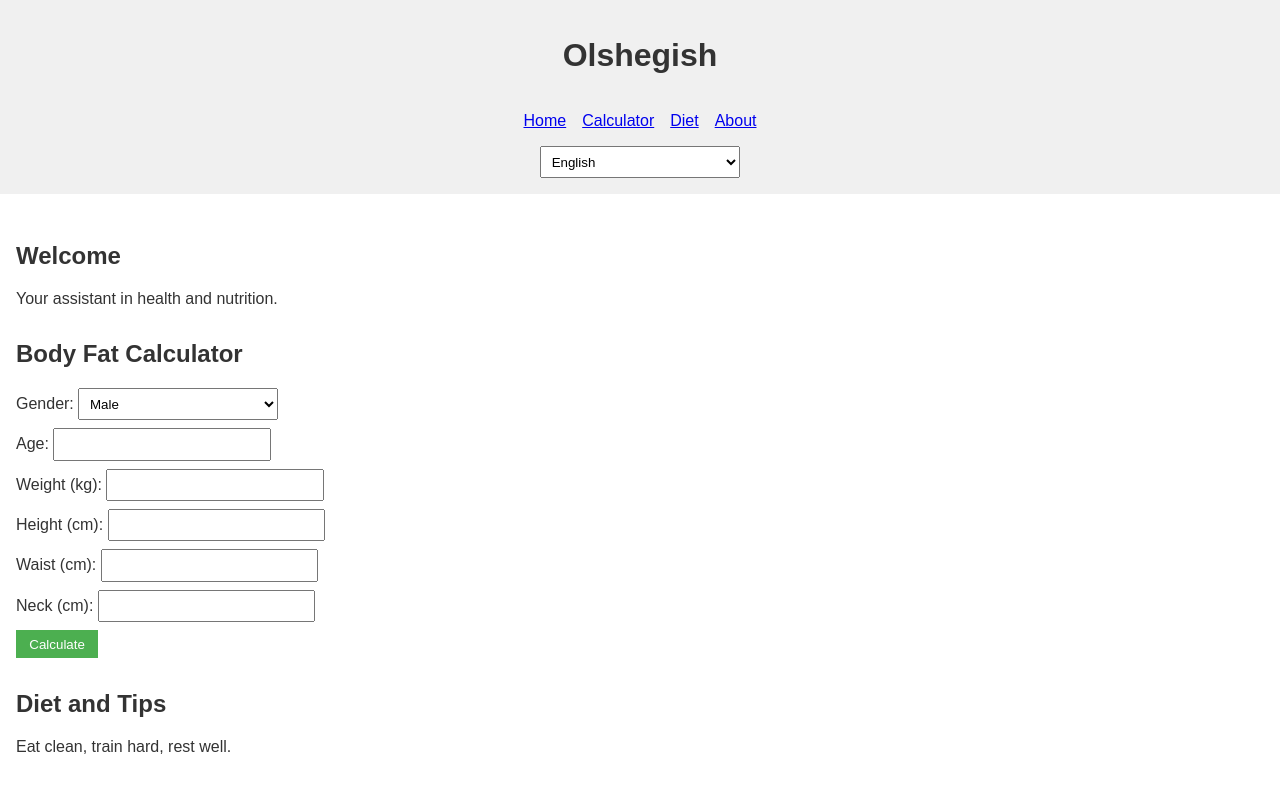
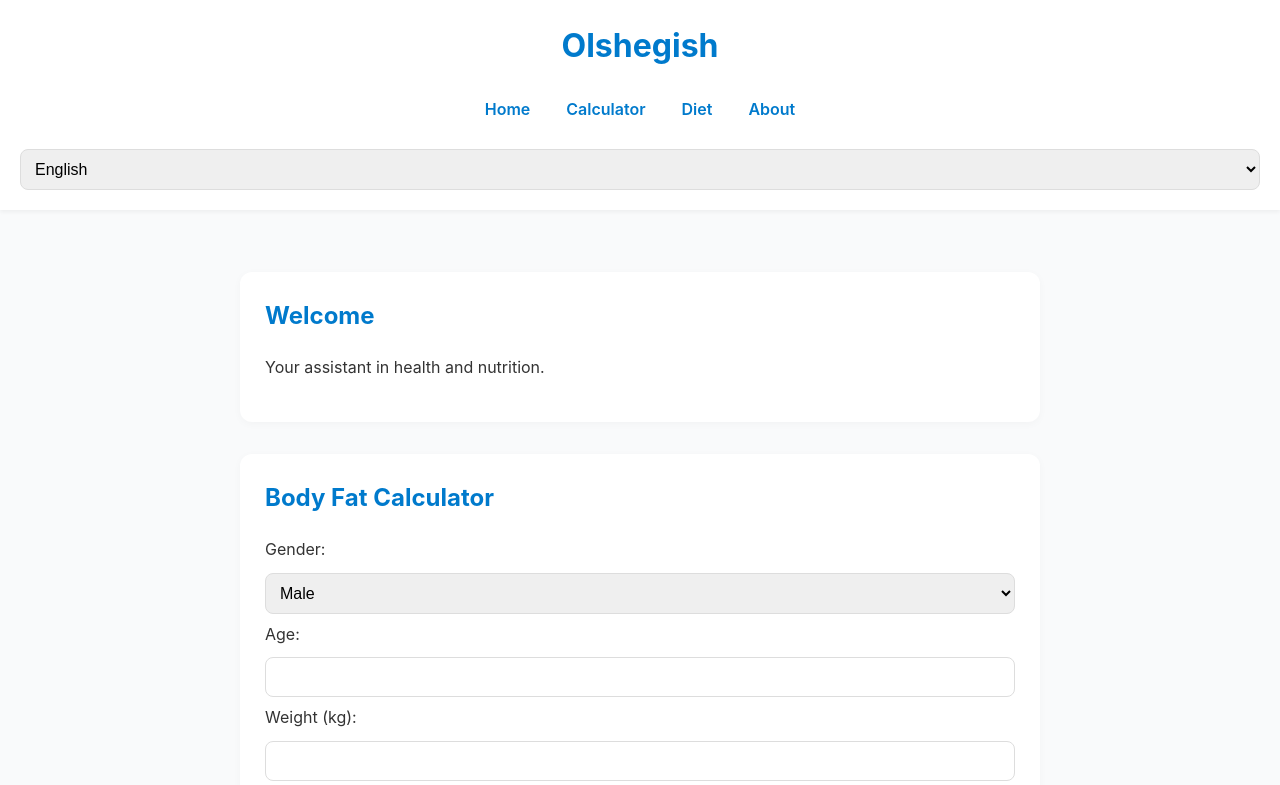
Before and after one commit to macaronchik/Olshegish-, a plain HTML site: page index.html in a window 1280 px wide. Shown: the top 785 px of the page. Drawn offline with Linux system fonts and the light colour scheme.

Commit message:
Update style.css

```diff
--- a/style.css
+++ b/style.css
@@ -47,3 +47,90 @@ button:hover {
   margin-top: 1em;
   font-weight: bold;
 }
+@import url('https://fonts.googleapis.com/css2?family=Inter:wght@400;600&display=swap');
+
+body {
+  font-family: 'Inter', sans-serif;
+  background-color: #f9fafb;
+  color: #333;
+  margin: 0;
+  padding: 0;
+  line-height: 1.6;
+}
+
+header {
+  background-color: #ffffff;
+  padding: 20px;
+  box-shadow: 0 2px 4px rgba(0, 0, 0, 0.05);
+  text-align: center;
+}
+
+header h1 {
+  margin: 0;
+  color: #007acc;
+}
+
+nav {
+  margin-top: 10px;
+}
+
+nav a {
+  margin: 0 10px;
+  text-decoration: none;
+  color: #007acc;
+  font-weight: 600;
+  transition: color 0.3s ease;
+}
+
+nav a:hover {
+  color: #005b99;
+}
+
+main {
+  padding: 30px;
+  max-width: 800px;
+  margin: auto;
+}
+
+section {
+  background: #ffffff;
+  border-radius: 12px;
+  padding: 25px;
+  margin-bottom: 20px;
+  box-shadow: 0 2px 8px rgba(0,0,0,0.03);
+}
+
+h2 {
+  color: #007acc;
+  margin-top: 0;
+}
+
+input, select, button {
+  padding: 10px;
+  margin-top: 10px;
+  font-size: 1rem;
+  border-radius: 8px;
+  border: 1px solid #ddd;
+  width: 100%;
+  box-sizing: border-box;
+}
+
+button {
+  background-color: #007acc;
+  color: white;
+  font-weight: bold;
+  cursor: pointer;
+  transition: background-color 0.3s ease;
+}
+
+button:hover {
+  background-color: #005b99;
+}
+
+footer {
+  text-align: center;
+  padding: 15px;
+  font-size: 0.9rem;
+  color: #777;
+  margin-top: 40px;
+}
```
